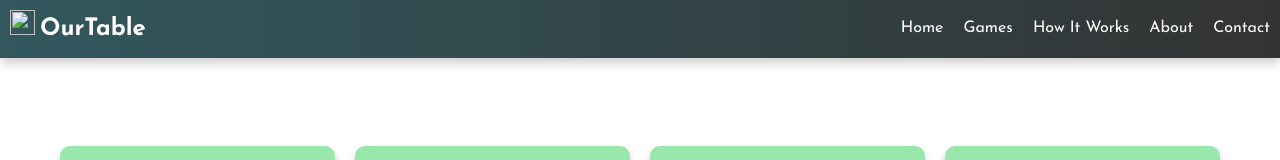
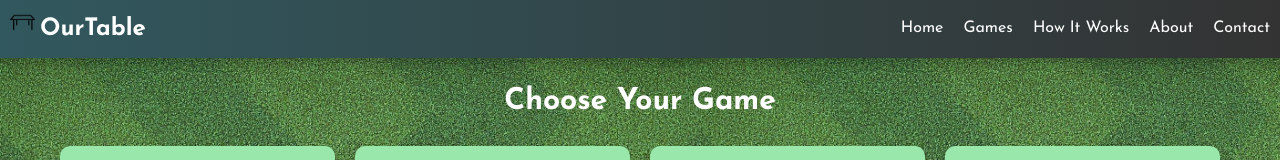
Before and after one commit to higherkey/capstone, a plain HTML site: page src/index.html in a window 1280 px wide. Shown: the top 160 px of the page. Drawn offline with Linux system fonts and the light colour scheme; a script that the page names is missing.

Commit message:
Update media elements

```diff
--- a/src/index.html
+++ b/src/index.html
@@ -10,7 +10,7 @@
     <header>
       <nav>
         <div>
-          <img id="logo" src="src/table-logo.png" alt="" />
+          <img id="logo" src="media/table-logo.png" alt="" />
           <a href="index.html" class="logo">OurTable</a>
         </div>
         <ul>
--- a/src/styles.css
+++ b/src/styles.css
@@ -10,7 +10,7 @@
 }
 
 body {
-  background-image: url("src/green-background.jpg");
+  background-image: url("media/green-background.jpg");
   background-repeat: repeat;
   background-size: 700px;
   font-family: Arial, sans-serif;
```
